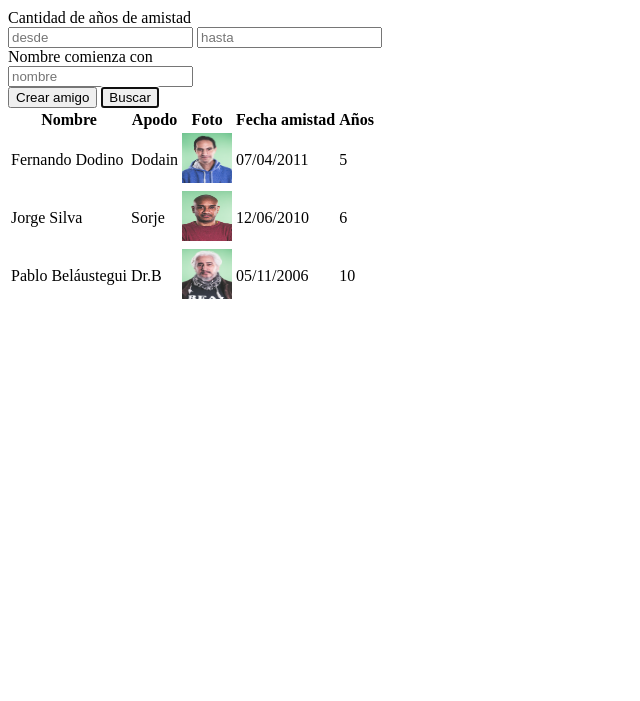
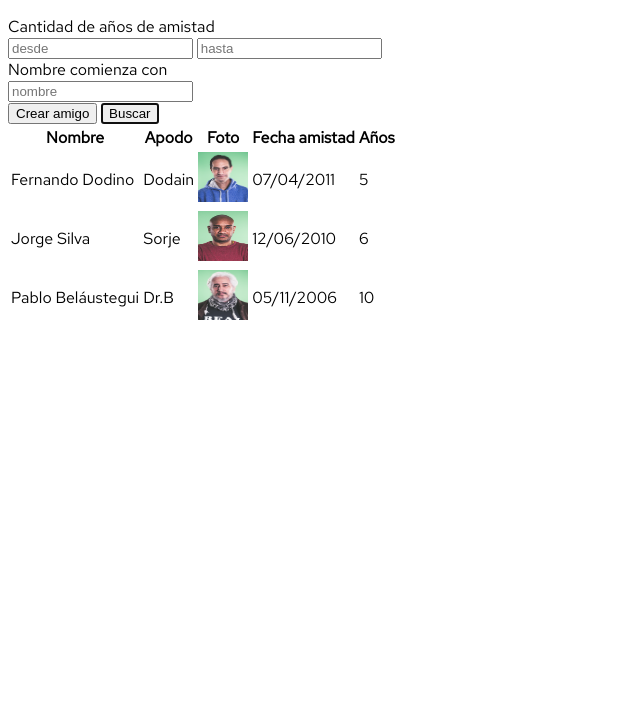
Before and after one commit to uqbar-project/eg-amigos-web, a plain HTML site: page amiguis.html in a window 1280 px wide. Shown: the part 99-800 px from the top of the page, without its empty margins (0-640 px from the left). Drawn offline with Linux system fonts and the light colour scheme.

Commit message:
Typeface selected

```diff
--- a/amiguis.html
+++ b/amiguis.html
@@ -4,6 +4,8 @@
 <head>
   <meta charset="UTF-8">
   <title>Lista de amigos</title>
+  <link href="css/style.css" rel="stylesheet">
+  <link href="https://fonts.googleapis.com/css?family=Red+Hat+Text&display=swap" rel="stylesheet">
 </head>
 
 <body>
--- a/css/style.css
+++ b/css/style.css
@@ -1 +1,4 @@
 /* YOUR CUSTOM STYLES */
+body {
+  font-family: 'Red Hat Text', sans-serif;
+}
```
Also changed, not shown: extra/content.jpg (deleted), extra/pageHtml.png (deleted), extra/resizeBrowser.gif (deleted), extra/tweet.png (added), 3 other files.
